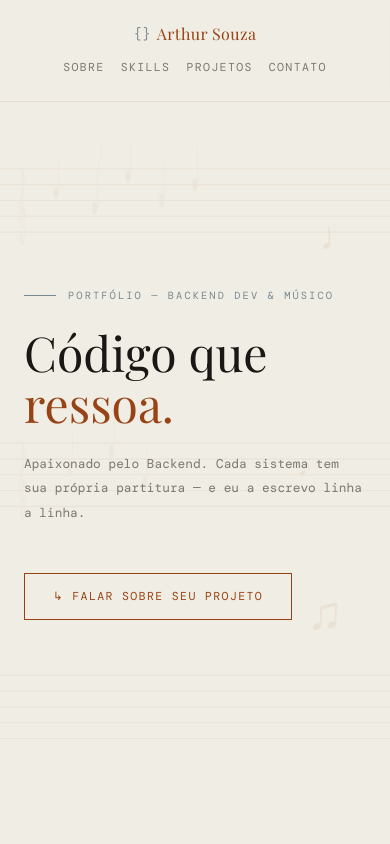
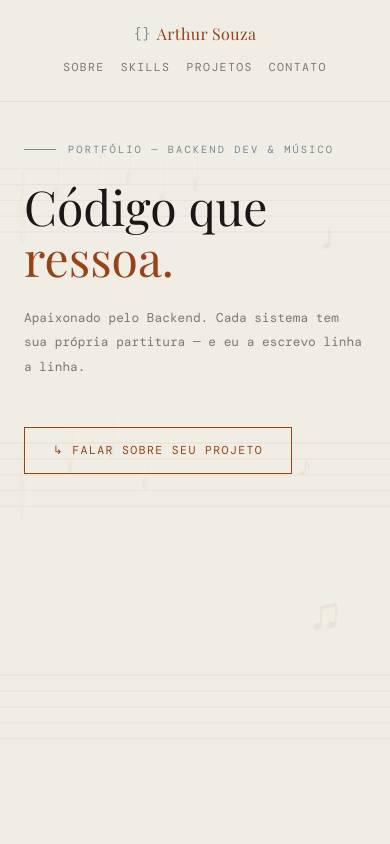
Before and after one commit to ArthurSouzaDev/Portfolio, a Next.js app: page / in a window 390 px wide. Shown: the top 844 px of the page. Built offline with nearby package versions, Linux system fonts and the light colour scheme; a web font is replaced by a local one.

Commit message:
feat(home): adiciona violoncelo animado ao hero

```diff
--- a/src/app/globals.css
+++ b/src/app/globals.css
@@ -50,6 +50,33 @@ body {
   animation: float-note 8s ease-in-out infinite;
 }
 
+/* ── Movimento breve do arco no hero ── */
+@keyframes cello-bow {
+  0% {
+    transform: translate3d(-8px, 8px, 0) rotate(-1.5deg);
+    opacity: 0.35;
+  }
+  50% {
+    transform: translate3d(8px, -8px, 0) rotate(1.5deg);
+    opacity: 0.78;
+  }
+  100% {
+    transform: translate3d(0, 0, 0) rotate(0);
+    opacity: 0.58;
+  }
+}
+
+.animate-cello-bow {
+  transform-box: fill-box;
+  transform-origin: center;
+}
+
+@media (prefers-reduced-motion: no-preference) {
+  .animate-cello-bow {
+    animation: cello-bow 2.8s cubic-bezier(0.77, 0, 0.175, 1) 0.8s both;
+  }
+}
+
 /* ── Equalizador ── */
 @keyframes eq-bar {
   0%,
--- a/src/components/home/Hero.tsx
+++ b/src/components/home/Hero.tsx
@@ -4,11 +4,11 @@ import FloatingNotes from "@/components/FloatingNotes";
 
 export default function Hero() {
   return (
-    <section id="hero" className="relative flex min-h-screen items-center overflow-hidden px-6 pt-32 pb-16 sm:px-12">
+    <section id="hero" className="relative flex min-h-screen flex-col justify-center overflow-hidden px-6 pt-32 pb-16 sm:px-12">
       <HeroStaff />
       <FloatingNotes />
 
-      <Reveal className="relative z-10 max-w-2xl">
+      <Reveal className="relative z-10 max-w-2xl lg:max-w-[52%] xl:max-w-2xl">
         <p className="mb-6 flex items-center gap-3 text-[0.65rem] tracking-[0.2em] text-azul uppercase">
           <span className="block h-px w-8 bg-azul" />
           Portfólio — Backend Dev &amp; Músico
@@ -28,7 +28,91 @@ export default function Hero() {
           ↳ Falar sobre seu projeto
         </Link>
       </Reveal>
+
+      <HeroCello />
     </section>
+  );
+}
+
+function HeroCello() {
+  return (
+    <div
+      className="pointer-events-none relative z-0 mt-8 flex h-[260px] w-full shrink-0 items-center justify-center sm:h-[320px] lg:absolute lg:inset-y-0 lg:right-[2%] lg:mt-0 lg:h-auto lg:w-[44%] xl:right-[5%] xl:w-[42%]"
+      aria-hidden="true"
+    >
+      <svg
+        viewBox="0 0 520 680"
+        className="h-full w-full max-w-[260px] overflow-visible sm:max-w-[320px] lg:h-[68vh] lg:min-h-[460px] lg:max-w-[560px] lg:max-h-[680px]"
+        fill="none"
+      >
+        <circle cx="260" cy="350" r="238" stroke="var(--color-terracota)" strokeOpacity="0.1" />
+        <circle cx="260" cy="350" r="198" stroke="var(--color-azul)" strokeOpacity="0.08" strokeDasharray="3 14" />
+
+        <g strokeLinecap="round" strokeLinejoin="round">
+          <path
+            d="M260 207c-34-27-67-7-70 32-3 34 27 47 14 82-11 30-49 40-56 91-9 68 36 133 97 140v23h30v-23c61-7 106-72 97-140-7-51-45-61-56-91-13-35 17-48 14-82-3-39-36-59-70-32Z"
+            fill="var(--color-terracota)"
+            fillOpacity="0.08"
+            stroke="var(--color-terracota)"
+            strokeOpacity="0.72"
+            strokeWidth="2"
+          />
+
+          <path
+            d="m247 213 6-126h14l6 126"
+            fill="var(--color-bege)"
+            fillOpacity="0.34"
+            stroke="var(--color-escuro)"
+            strokeOpacity="0.48"
+            strokeWidth="2"
+          />
+          <path
+            d="M260 88c-18-2-25-19-14-31 7-8 23-6 26 5 3 10-5 17-13 14"
+            stroke="var(--color-terracota)"
+            strokeOpacity="0.78"
+            strokeWidth="3"
+          />
+          <path d="M246 101h-17m45 18h17" stroke="var(--color-escuro)" strokeOpacity="0.5" strokeWidth="3" />
+
+          <path
+            d="m251 119 18 1 16 310h-50l16-311Z"
+            fill="var(--color-escuro)"
+            fillOpacity="0.12"
+            stroke="var(--color-escuro)"
+            strokeOpacity="0.42"
+            strokeWidth="1.5"
+          />
+          <path d="M253 81v451m14-451v451" stroke="var(--color-azul)" strokeOpacity="0.5" />
+
+          <path
+            d="M222 400c22-9 54-9 76 0m-67 8 4-24m54 24-4-24"
+            stroke="var(--color-terracota)"
+            strokeOpacity="0.68"
+            strokeWidth="3"
+          />
+          <path
+            d="m244 443 32 1 7 80c-12 18-34 18-46 0l7-81Z"
+            fill="var(--color-escuro)"
+            fillOpacity="0.14"
+            stroke="var(--color-escuro)"
+            strokeOpacity="0.46"
+            strokeWidth="1.5"
+          />
+
+          <path d="M207 343c-15 12-16 31-5 42m5-26-10 4" stroke="var(--color-terracota)" strokeOpacity="0.62" strokeWidth="3" />
+          <path d="M313 343c15 12 16 31 5 42m-5-26 10 4" stroke="var(--color-terracota)" strokeOpacity="0.62" strokeWidth="3" />
+
+          <path d="M260 575v55" stroke="var(--color-escuro)" strokeOpacity="0.5" strokeWidth="2" />
+          <circle cx="260" cy="635" r="4" fill="var(--color-terracota)" fillOpacity="0.68" />
+        </g>
+
+        <g className="animate-cello-bow" strokeLinecap="round" opacity="0.58">
+          <path d="M393 156 334 557" stroke="var(--color-terracota)" strokeOpacity="0.72" strokeWidth="4" />
+          <path d="m403 158-57 401" stroke="var(--color-escuro)" strokeOpacity="0.32" strokeWidth="1.5" />
+          <path d="m329 550 22 4-3 21-24-4Z" fill="var(--color-escuro)" fillOpacity="0.5" />
+        </g>
+      </svg>
+    </div>
   );
 }
 
```
